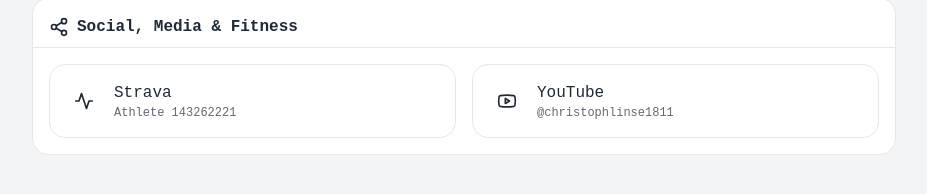
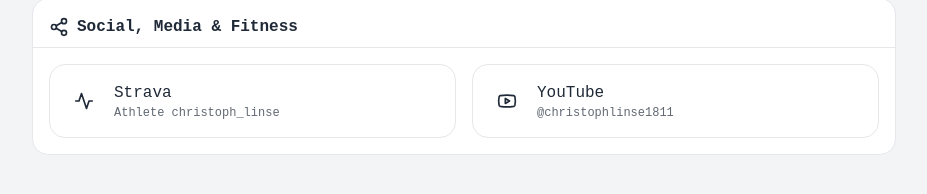
Before and after one commit to c-linse/bag, a React (Vite) app: page / in a window 1280 px wide. Shown: the part 531-725 px from the top of the page, without its empty margins (176-1103 px from the left). Built offline with nearby package versions, Linux system fonts and the light colour scheme.

Commit message:
Change athlete url and identification on strava

```diff
--- a/src/App.tsx
+++ b/src/App.tsx
@@ -125,10 +125,10 @@ export default function ChristophLanding() {
                         </CardHeader>
                         <CardContent className="grid sm:grid-cols-2 gap-4">
                             <LinkCard
-                                href="https://www.strava.com/athletes/143262221"
+                                href="https://www.strava.com/athletes/christoph_linse"
                                 Icon={Activity}
                                 label="Strava"
-                                hint="Athlete 143262221"
+                                hint="Athlete christoph_linse"
                             />
                             <LinkCard
                                 href="https://www.youtube.com/@christophlinse1811"
```
